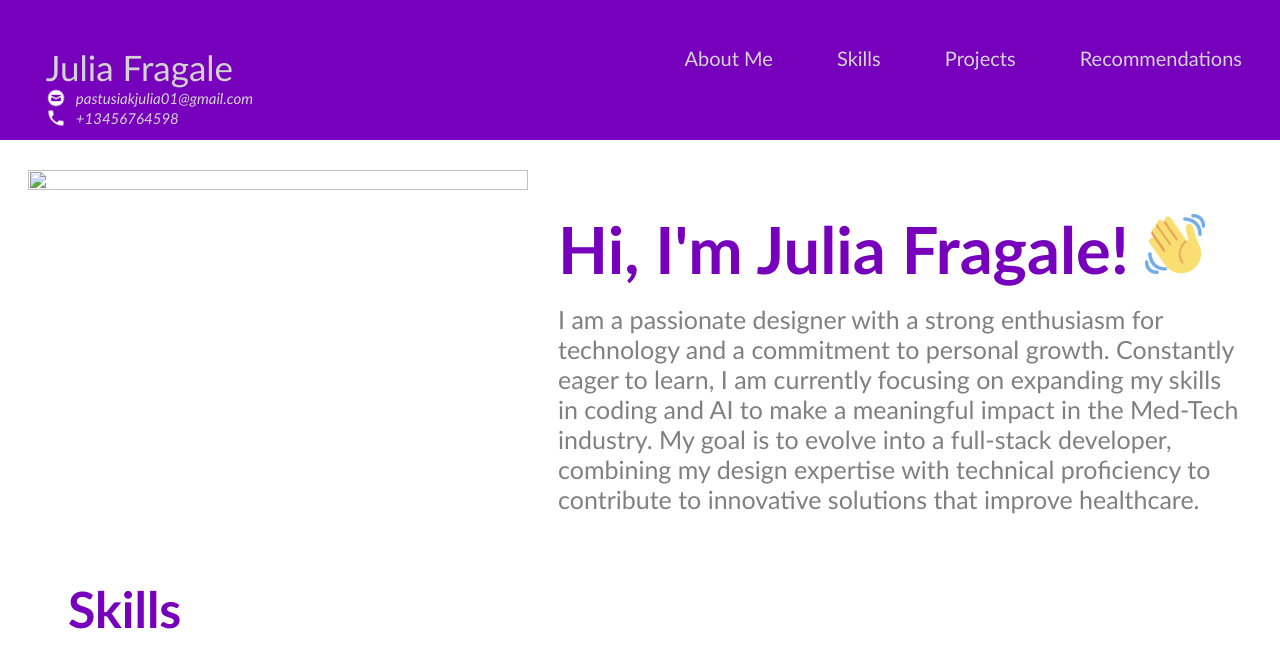
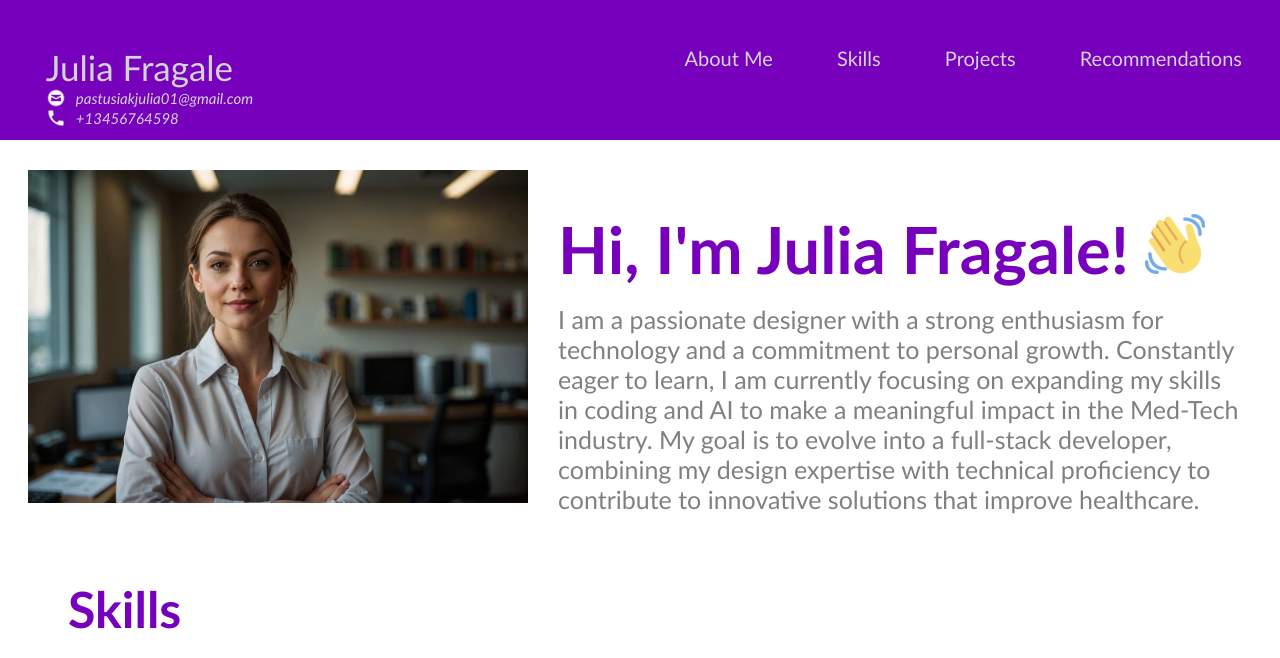
Before and after one commit to Jpastusiak/portfolio-fictional, a plain HTML site: page index.html in a window 1280 px wide. Shown: the top 658 px of the page. Drawn offline with Linux system fonts and the light colour scheme.

Commit message:
Update index.html

```diff
--- a/index.html
+++ b/index.html
@@ -34,7 +34,7 @@
     <!-- About Me -->
     <section id="about-me" class="container">
       <div>
-        <img src="html_finalprojimages/profile_image.png" class="profile_image"/> <!--https://cdn.pixabay.com/photo/2024/04/13/14/49/ai-generated-8694039_1280.jpg-->
+        <img src="html_finalprojimages/profile.png" class="profile_image"/> <!--https://cdn.pixabay.com/photo/2024/04/13/14/49/ai-generated-8694039_1280.jpg-->
       </div>
 
       <div>
```
